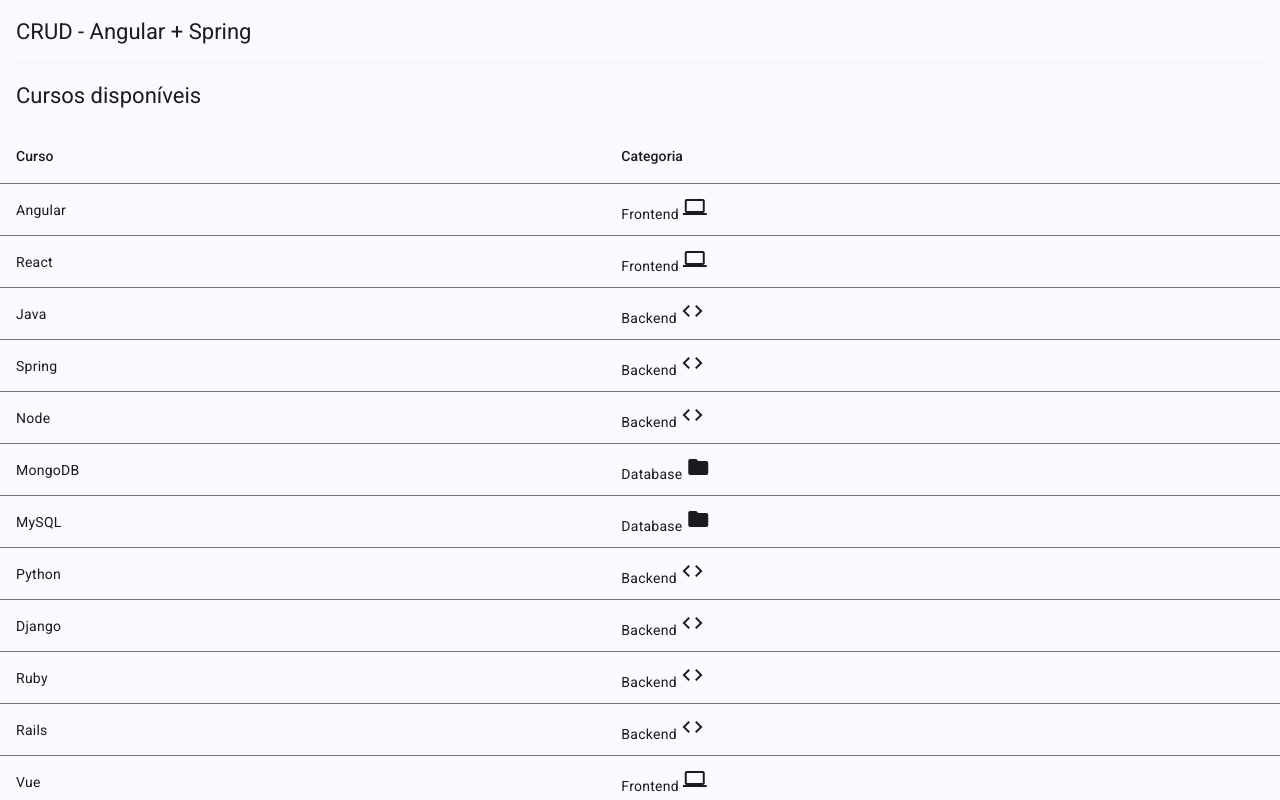
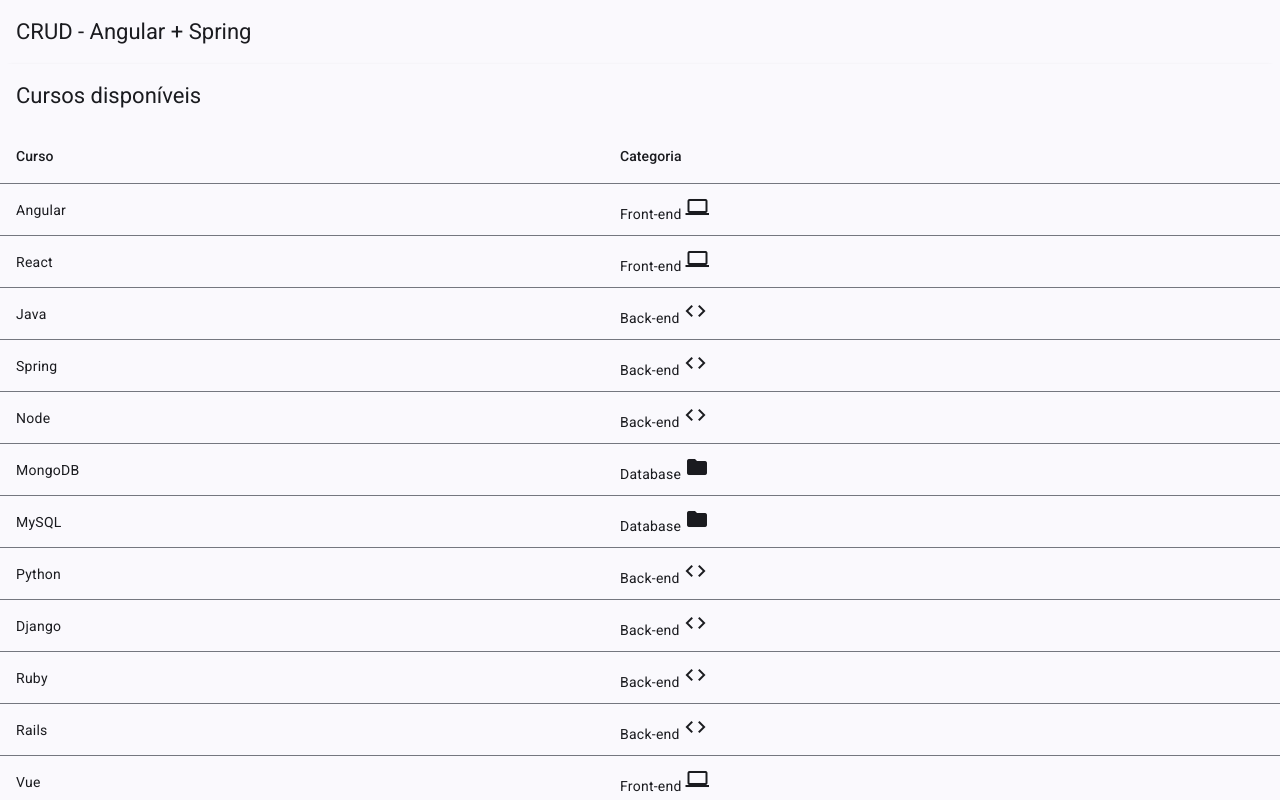
Before and after one commit to maico-smaniotto/crud-angular-spring, an Angular app in the folder crud-angular/: page /courses in a window 1280 px wide. Shown: the top 800 px of the page. Built offline with nearby package versions, Linux system fonts and the light colour scheme.

Commit message:
Ajuste em nomes de categorias

```diff
--- a/crud-angular/src/app/shared/pipes/category.pipe.ts
+++ b/crud-angular/src/app/shared/pipes/category.pipe.ts
@@ -7,8 +7,8 @@
 
   transform(value: string, ...args: unknown[]): string {
     switch(value) {
-      case 'Frontend': return 'computer';
-      case 'Backend': return 'code';
+      case 'Front-end': return 'computer';
+      case 'Back-end': return 'code';
       case 'Database': return 'folder';
     }
     return 'code';
--- a/crud-angular/src/assets/courses.json
+++ b/crud-angular/src/assets/courses.json
@@ -1,22 +1,22 @@
 [
-  { "_id": "1", "name": "Angular", "category": "Frontend" },
-  { "_id": "2", "name": "React", "category": "Frontend" },
-  { "_id": "3", "name": "Java", "category": "Backend" },
-  { "_id": "4", "name": "Spring", "category": "Backend" },
-  { "_id": "5", "name": "Node", "category": "Backend" },
+  { "_id": "1", "name": "Angular", "category": "Front-end" },
+  { "_id": "2", "name": "React", "category": "Front-end" },
+  { "_id": "3", "name": "Java", "category": "Back-end" },
+  { "_id": "4", "name": "Spring", "category": "Back-end" },
+  { "_id": "5", "name": "Node", "category": "Back-end" },
   { "_id": "6", "name": "MongoDB", "category": "Database" },
   { "_id": "7", "name": "MySQL", "category": "Database" },
-  { "_id": "8", "name": "Python", "category": "Backend" },
-  { "_id": "9", "name": "Django", "category": "Backend" },
-  { "_id": "10", "name": "Ruby", "category": "Backend" },
-  { "_id": "11", "name": "Rails", "category": "Backend" },
-  { "_id": "12", "name": "Vue", "category": "Frontend" },
-  { "_id": "13", "name": "Svelte", "category": "Frontend" },
-  { "_id": "14", "name": "Ember", "category": "Frontend" },
-  { "_id": "15", "name": "Laravel", "category": "Backend" },
-  { "_id": "16", "name": "Express", "category": "Backend" },
+  { "_id": "8", "name": "Python", "category": "Back-end" },
+  { "_id": "9", "name": "Django", "category": "Back-end" },
+  { "_id": "10", "name": "Ruby", "category": "Back-end" },
+  { "_id": "11", "name": "Rails", "category": "Back-end" },
+  { "_id": "12", "name": "Vue", "category": "Front-end" },
+  { "_id": "13", "name": "Svelte", "category": "Front-end" },
+  { "_id": "14", "name": "Ember", "category": "Front-end" },
+  { "_id": "15", "name": "Laravel", "category": "Back-end" },
+  { "_id": "16", "name": "Express", "category": "Back-end" },
   { "_id": "17", "name": "PostgreSQL", "category": "Database" },
   { "_id": "18", "name": "SQL Server", "category": "Database" },
-  { "_id": "19", "name": "C#", "category": "Backend" },
-  { "_id": "20", "name": "ASP.NET", "category": "Backend" }
+  { "_id": "19", "name": "C#", "category": "Back-end" },
+  { "_id": "20", "name": "ASP.NET", "category": "Back-end" }
 ]
```
